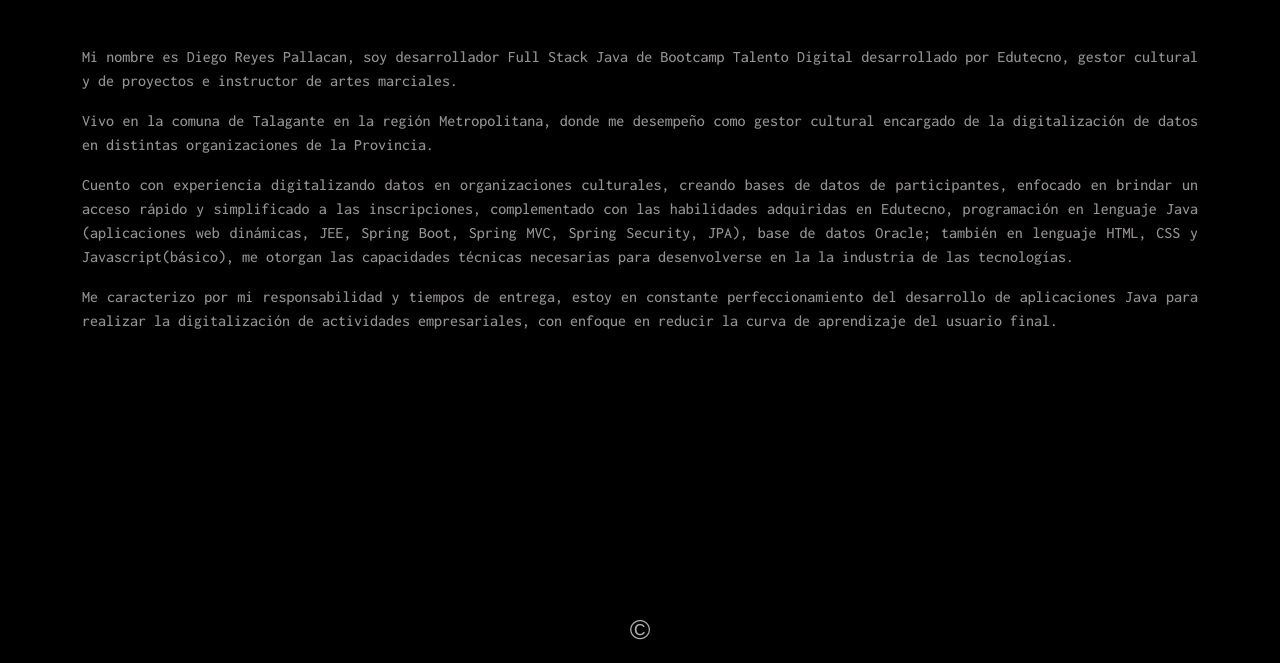
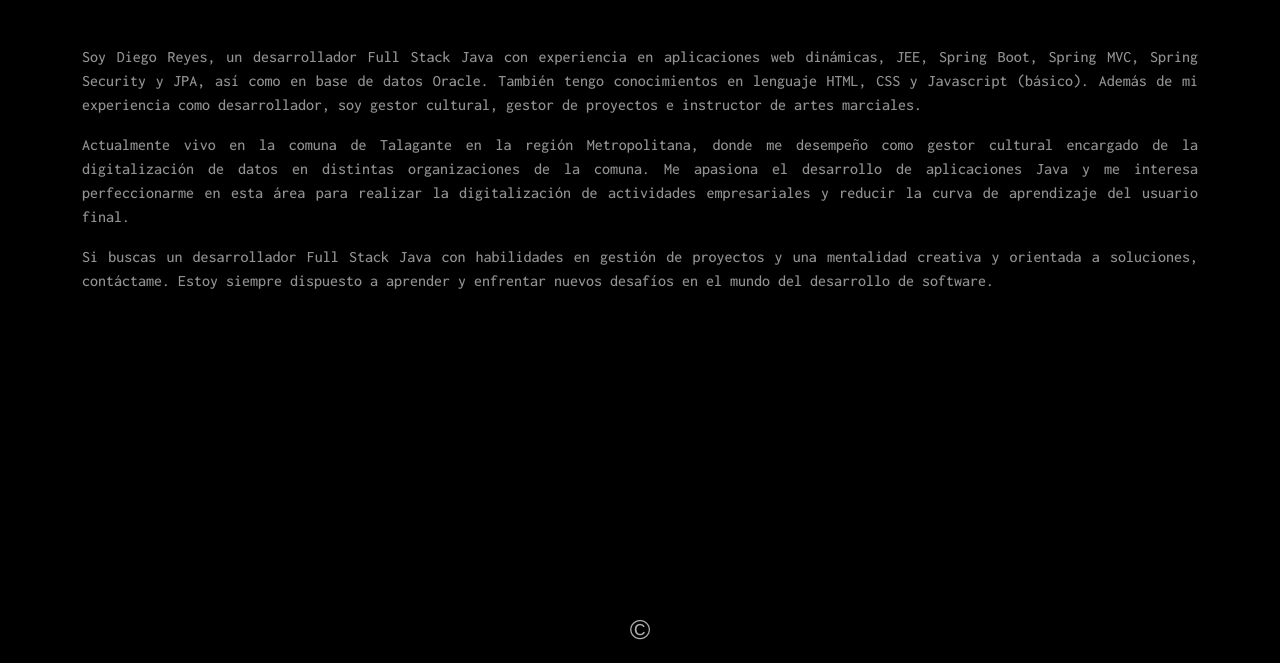
Before and after one commit to diegoreyesDev/landing, a plain HTML site: page presentacion.html in a window 1280 px wide. Shown: the part 137-800 px from the top of the page. Drawn offline with nearby package versions, Linux system fonts and the light colour scheme; a script that the page names is missing.

Commit message:
actualizacion

```diff
--- a/presentacion.html
+++ b/presentacion.html
@@ -60,16 +60,13 @@
   <!-- presentacion -->
   <div id="presentacion" class="container">
     <p>
-      Mi nombre es Diego Reyes Pallacan, soy desarrollador Full Stack Java de Bootcamp Talento Digital desarrollado por Edutecno, gestor cultural y de proyectos e instructor de artes marciales.
+      Soy Diego Reyes, un desarrollador Full Stack Java con experiencia en aplicaciones web dinámicas, JEE, Spring Boot, Spring MVC, Spring Security y JPA, así como en base de datos Oracle. También tengo conocimientos en lenguaje HTML, CSS y Javascript (básico). Además de mi experiencia como desarrollador, soy gestor cultural, gestor de proyectos e instructor de artes marciales.
     </p>
     <p>
-      Vivo en la comuna de Talagante en la región Metropolitana, donde me desempeño como gestor cultural encargado de la digitalización de datos en distintas organizaciones de la Provincia.
+      Actualmente vivo en la comuna de Talagante en la región Metropolitana, donde me desempeño como gestor cultural encargado de la digitalización de datos en distintas organizaciones de la comuna. Me apasiona el desarrollo de aplicaciones Java y me interesa perfeccionarme en esta área para realizar la digitalización de actividades empresariales y reducir la curva de aprendizaje del usuario final.
     </p>
     <p>
-      Cuento con experiencia digitalizando datos en organizaciones culturales, creando bases de datos de participantes, enfocado en brindar un acceso rápido y simplificado a las inscripciones, complementado con las habilidades adquiridas en Edutecno, programación en lenguaje Java (aplicaciones web dinámicas, JEE, Spring Boot, Spring MVC, Spring Security, JPA), base de datos Oracle; también en lenguaje HTML, CSS y Javascript(básico), me otorgan las capacidades técnicas necesarias para desenvolverse en la la industria de las tecnologías.
-    </p>
-    <p>
-      Me caracterizo por mi responsabilidad y tiempos de entrega, estoy en constante perfeccionamiento del desarrollo de aplicaciones Java para realizar la digitalización de actividades empresariales, con enfoque en reducir la curva de aprendizaje del usuario final.
+      Si buscas un desarrollador Full Stack Java con habilidades en gestión de proyectos y una mentalidad creativa y orientada a soluciones, contáctame. Estoy siempre dispuesto a aprender y enfrentar nuevos desafíos en el mundo del desarrollo de software.
     </p>
   </div>
   <!-- fin contenido de la pagina -->
```
